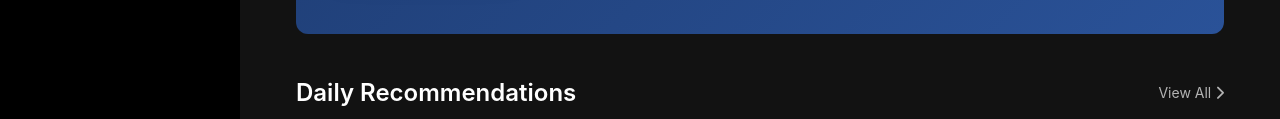
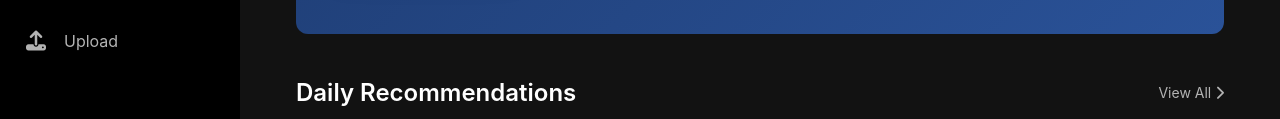
Before and after one commit to superyan6/My-Project, a plain HTML site: page recommendations.html in a window 1280 px wide. Shown: the part 389-508 px from the top of the page. Drawn offline with Linux system fonts and the light colour scheme.

Commit message:
Update recommendations.html

```diff
--- a/recommendations.html
+++ b/recommendations.html
@@ -941,6 +941,12 @@
               Discussion
             </a>
           </li>
+          <li class="nav-item">
+            <a href="upload.html" class="nav-link">
+              <span class="nav-icon"><i class="fas fa-upload"></i></span>
+              Upload
+            </a>
+          </li>
           <!-- Playlists page has been removed -->
         </ul>
       </nav>
```
